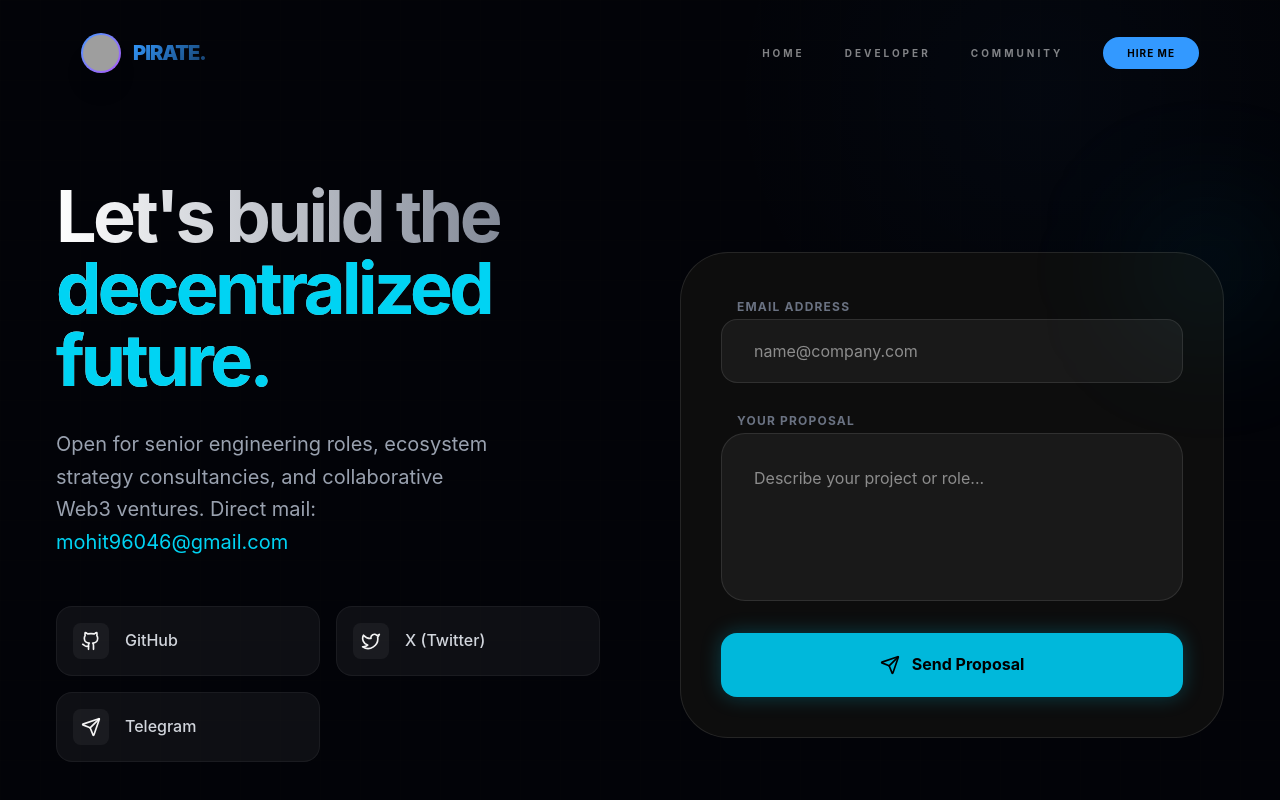
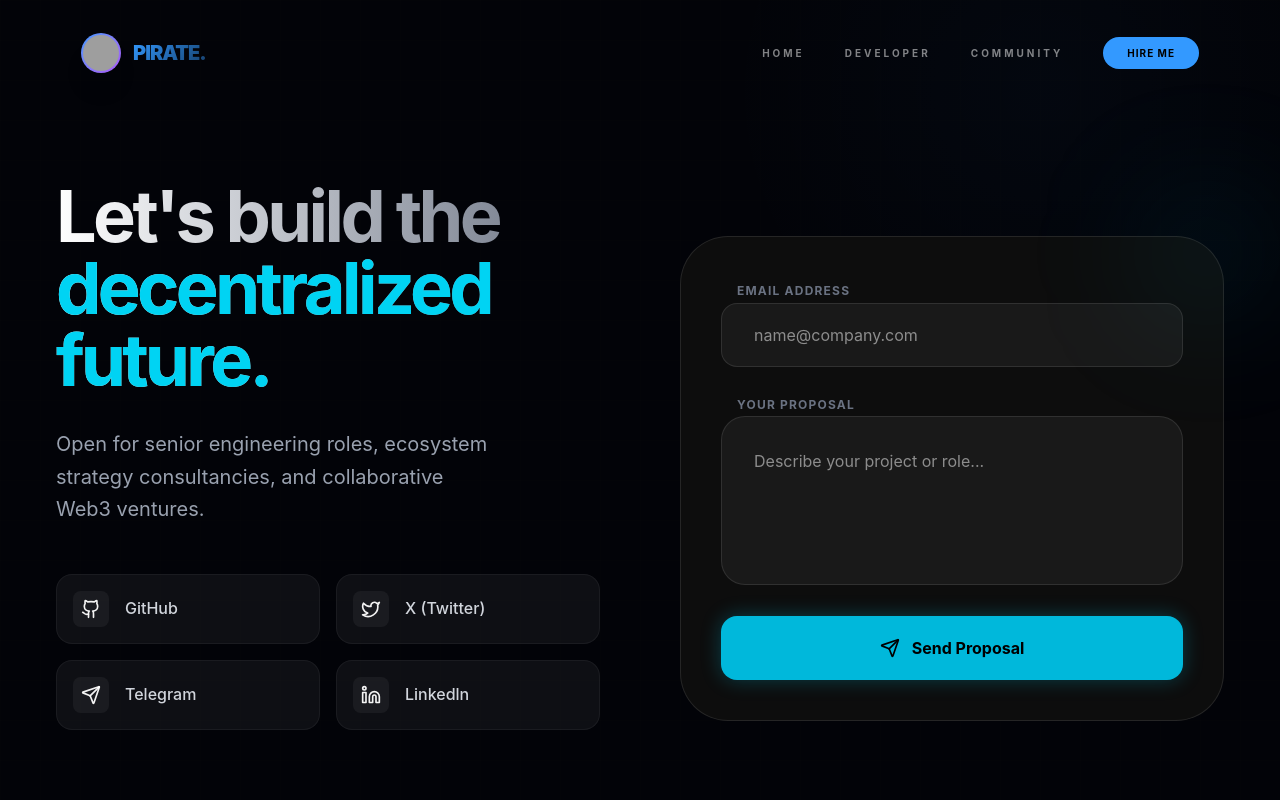
Before and after one commit to mohit-solidity/pirate, a React (Vite) app: page /contact in a window 1280 px wide. Shown: the top 800 px of the page. Built offline with nearby package versions, Linux system fonts and the light colour scheme; grey boxes are pictures that could not be loaded.

Commit message:
updated CSS

```diff
--- a/src/pages/Contact.jsx
+++ b/src/pages/Contact.jsx
@@ -1,23 +1,33 @@
-import React, { useState } from 'react';
-import Layout from '../components/layout/Layout';
-import Button from '../components/ui/Button';
-import { motion } from 'framer-motion';
-import { Github, Twitter, Send, ShieldCheck } from 'lucide-react';
-import { cn } from '../utils/cn';
+import React, { useState } from "react";
+import Layout from "../components/layout/Layout";
+import Button from "../components/ui/Button";
+import { motion } from "framer-motion";
+import { Github, Twitter, Send, ShieldCheck, Linkedin } from "lucide-react";
+import { cn } from "../utils/cn";
+import { label } from "framer-motion/client";
 
 const Contact = () => {
-    const [formState, setFormState] = useState('idle');
+  const [formState, setFormState] = useState("idle");
 
   const handleSubmit = (e) => {
     e.preventDefault();
-        setFormState('sending');
-        setTimeout(() => setFormState('sent'), 1500);
+    setFormState("sending");
+    setTimeout(() => setFormState("sent"), 1500);
   };
 
   const socials = [
-        { icon: Github, link: 'https://github.com/mohit-solidity', label: 'GitHub' },
-        { icon: Twitter, link: 'https://x.com/pirstaef', label: 'X (Twitter)' },
-        { icon: Send, link: 'https://t.me/pirstaef', label: 'Telegram' },
+    {
+      icon: Github,
+      link: "https://github.com/mohit-solidity",
+      label: "GitHub",
+    },
+    { icon: Twitter, link: "https://x.com/pirstaef", label: "X (Twitter)" },
+    { icon: Send, link: "https://t.me/pirstaef", label: "Telegram" },
+    {
+      icon: Linkedin,
+      link: "https://www.linkedin.com/in/mohit-05914422a/",
+      label: "Linkedln",
+    },
   ];
 
   return (
@@ -30,11 +40,13 @@ const Contact = () => {
               animate={{ opacity: 1, x: 0 }}
               className="text-7xl font-bold tracking-tighter mb-8 bg-gradient-to-r from-white to-gray-500 bg-clip-text text-transparent"
             >
-                            Let's build the <br /> <span className="text-cyan-400">decentralized future.</span>
+              Let's build the <br />{" "}
+              <span className="text-cyan-400">decentralized future.</span>
             </motion.h1>
 
             <p className="text-xl text-gray-400 mb-12 max-w-md leading-relaxed">
-                            Open for senior engineering roles, ecosystem strategy consultancies, and collaborative Web3 ventures. Direct mail: <span className="text-cyan-400">mohit96046@gmail.com</span>
+              Open for senior engineering roles, ecosystem strategy
+              consultancies, and collaborative Web3 ventures.{" "}
             </p>
 
             <div className="grid grid-cols-2 gap-4 mb-12">
@@ -49,7 +61,9 @@ const Contact = () => {
                   <div className="p-2 bg-white/5 rounded-lg group-hover:bg-cyan-500/20 group-hover:text-cyan-400 transition-colors">
                     <social.icon size={20} />
                   </div>
-                                    <span className="font-medium text-gray-300">{social.label}</span>
+                  <span className="font-medium text-gray-300">
+                    {social.label}
+                  </span>
                 </a>
               ))}
             </div>
@@ -64,7 +78,9 @@ const Contact = () => {
 
             <form onSubmit={handleSubmit} className="space-y-6 relative z-10">
               <div className="space-y-2">
-                                <label className="text-xs font-bold text-gray-500 uppercase tracking-widest ml-4">Email Address</label>
+                <label className="text-xs font-bold text-gray-500 uppercase tracking-widest ml-4">
+                  Email Address
+                </label>
                 <input
                   type="email"
                   placeholder="name@company.com"
@@ -74,7 +90,9 @@ const Contact = () => {
               </div>
 
               <div className="space-y-2">
-                                <label className="text-xs font-bold text-gray-500 uppercase tracking-widest ml-4">Your Proposal</label>
+                <label className="text-xs font-bold text-gray-500 uppercase tracking-widest ml-4">
+                  Your Proposal
+                </label>
                 <textarea
                   rows={4}
                   placeholder="Describe your project or role..."
@@ -84,15 +102,29 @@ const Contact = () => {
               </div>
 
               <button
-                                disabled={formState !== 'idle'}
+                disabled={formState !== "idle"}
                 className={cn(
                   "w-full h-16 rounded-2xl font-bold flex items-center justify-center gap-3 transition-all duration-500",
-                                    formState === 'idle' ? "bg-cyan-500 text-black hover:bg-cyan-400 shadow-[0_0_20px_rgba(6,182,212,0.3)]" : "bg-white/10 text-gray-500 cursor-not-allowed"
+                  formState === "idle"
+                    ? "bg-cyan-500 text-black hover:bg-cyan-400 shadow-[0_0_20px_rgba(6,182,212,0.3)]"
+                    : "bg-white/10 text-gray-500 cursor-not-allowed",
                 )}
               >
-                                {formState === 'idle' && <><Send size={20} />Send Proposal</>}
-                                {formState === 'sending' && <span className="animate-pulse">Encrypting & Sending...</span>}
-                                {formState === 'sent' && <><ShieldCheck size={20} className="text-cyan-400" /> Securely Transmitted</>}
+                {formState === "idle" && (
+                  <>
+                    <Send size={20} />
+                    Send Proposal
+                  </>
+                )}
+                {formState === "sending" && (
+                  <span className="animate-pulse">Encrypting & Sending...</span>
+                )}
+                {formState === "sent" && (
+                  <>
+                    <ShieldCheck size={20} className="text-cyan-400" /> Securely
+                    Transmitted
+                  </>
+                )}
               </button>
             </form>
           </motion.div>
```
Lines whose indentation alone changed are shown as unchanged.
